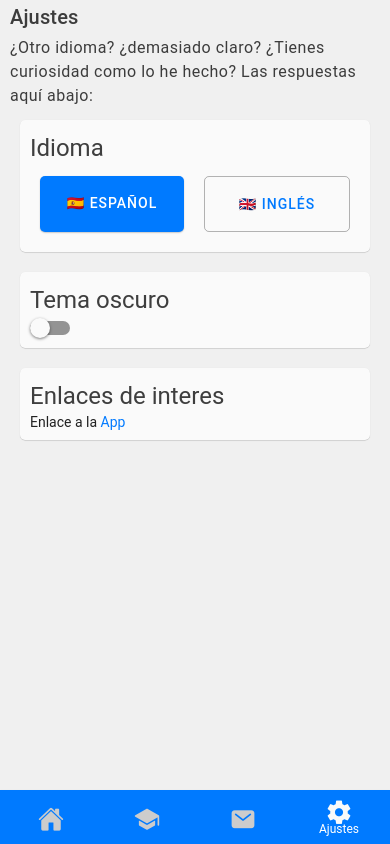
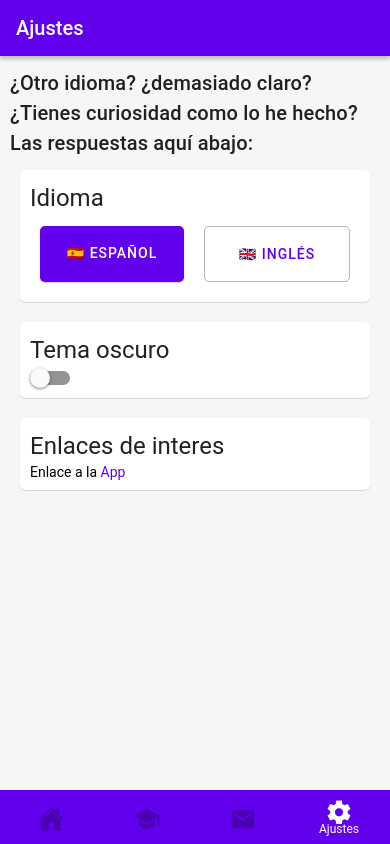
Before and after one commit to termitavee/web-app-personal, a React Native app: screen /Settings in a window 390 px wide. Built offline with nearby package versions, Linux system fonts and the light colour scheme.

Commit message:
ADD safe area and header

```diff
--- a/App.tsx
+++ b/App.tsx
@@ -4,6 +4,7 @@ import { Provider as PaperProvider } from 'react-native-paper';
 
 import { darkTheme, lightTheme } from 'src/assets/themes';
 import { ContextProvider } from 'src/hooks/use-context';
+import { initialWindowMetrics, SafeAreaProvider } from 'src/hooks/use-safe-area';
 import Navigation from 'src/navigation/tab-navigation';
 import { themeType } from 'src/types/context';
 import TranslationUtils from 'src/utils/translations';
@@ -24,7 +25,9 @@ export default function App() {
   return (
     <PaperProvider theme={currentTheme}>
       <ContextProvider value={{ themeContext, set: { theme } }}>
-        <View style={styles.container}>{loaded && <Navigation />}</View>
+        <SafeAreaProvider initialMetrics={initialWindowMetrics}>
+          <View style={styles.container}>{loaded && <Navigation />}</View>
+        </SafeAreaProvider>
       </ContextProvider>
     </PaperProvider>
   );
--- a/src/assets/themes.ts
+++ b/src/assets/themes.ts
@@ -6,57 +6,9 @@ export const lightTheme: ReactNativePaper.Theme = {
   dark: false,
   // mode ('adaptive' | 'exact'): color mode for dark theme (See Dark Theme).
   roundness: 5,
-  colors: {
-    ...DefaultTheme.colors,
-    primary: '#007aff', //primary color for your app, usually your brand color.
-    accent: '#00faff', //secondary color for your app which complements the primary color.
-    background: '#f0f0f0', //background color for pages, such as lists.
-    surface: '#fafafa', //background color for elements containing content, such as cards.
-    text: '#212121', //text color for content.
-    disabled: '#cccccc', //color for disabled elements.
-    placeholder: '#aaaaaa', //color for placeholder text, such as input placeholder.
-    // backdrop: '', //color for backdrops of various components such as modals.
-    // onSurface: '', //background color for snackbars
-    // notification: '', //background color for badges
-    // error: '',
-  },
-  fonts: {
-    // https://callstack.github.io/react-native-paper/fonts.html
-    ...DefaultTheme.fonts,
-    // regular: { fontFamily: '' },
-    // medium: { fontFamily: '' },
-    // light: { fontFamily: '' },
-    // thin: { fontFamily: '' },
-  },
-  animation: { scale: 1 },
 };
 
 export const darkTheme: Theme = {
   ...DarkTheme,
-  dark: true,
-  // mode ('adaptive' | 'exact'): color mode for dark theme (See Dark Theme).
   roundness: 5,
-  colors: {
-    ...DarkTheme.colors,
-    // primary: '#007aff', //primary color for your app, usually your brand color.
-    // accent: '#00faff', //secondary color for your app which complements the primary color.
-    // background: '#f0f0f0', //background color for pages, such as lists.
-    // surface: '#fafafa', //background color for elements containing content, such as cards.
-    // text: '#212121', //text color for content.
-    // disabled: '#cccccc', //color for disabled elements.
-    // placeholder: '#aaaaaa', //color for placeholder text, such as input placeholder.
-    // backdrop: '', //color for backdrops of various components such as modals.
-    // onSurface: '', //background color for snackbars
-    // notification: '', //background color for badges
-    // error: '',
-  },
-  fonts: {
-    // https://callstack.github.io/react-native-paper/fonts.html
-    ...DarkTheme.fonts,
-    // regular: { fontFamily: '' },
-    // medium: { fontFamily: '' },
-    // light: { fontFamily: '' },
-    // thin: { fontFamily: '' },
-  },
-  animation: { scale: 1 },
 };
--- a/src/components/container.tsx
+++ b/src/components/container.tsx
@@ -1,5 +1,9 @@
+import { useNavigationState } from '@react-navigation/core';
 import React from 'react';
-import { StyleSheet, ViewProps, ScrollView } from 'react-native';
+import { useTranslation } from 'react-i18next';
+import { StyleSheet, ViewProps, ScrollView, View, ViewStyle, StyleProp } from 'react-native';
+import { Appbar } from 'react-native-paper';
+import { getSafeArea } from 'src/hooks/use-safe-area';
 
 import { childrenType } from 'src/types/components';
 
@@ -14,13 +18,42 @@ const styles = StyleSheet.create({
 
 interface ICardProps extends ViewProps {
   children: childrenType | childrenType[];
+  noHeader?: boolean;
+  leftHeaderContent?: childrenType;
+  tightHeaderContent?: childrenType;
+  title?: string;
+  subtitle?: string;
+  innerStyle?: StyleProp<ViewStyle>;
 }
 
-const Container = ({ style, children, ...props }: ICardProps) => {
+const Container = ({
+  style,
+  children,
+  noHeader,
+  leftHeaderContent,
+  tightHeaderContent,
+  title,
+  subtitle,
+  ...props
+}: ICardProps) => {
   // const { themeContext, set } = useDefaultContext();
+  const {
+    padding: { paddingTop },
+  } = getSafeArea();
+  const { t } = useTranslation();
+  const defTitle = useNavigationState(({ routeNames, index }) => {
+    return t(`${routeNames[index].toLowerCase()}.title`);
+  });
   return (
-    <ScrollView style={[styles.scroll]} showsVerticalScrollIndicator={false} {...props}>
-      {children}
+    <ScrollView style={style} showsVerticalScrollIndicator={false} {...props}>
+      {!noHeader && (
+        <Appbar.Header>
+          {leftHeaderContent}
+          <Appbar.Content title={title || defTitle} subtitle={subtitle} />
+          {tightHeaderContent}
+        </Appbar.Header>
+      )}
+      <View style={[styles.scroll, { paddingTop: noHeader ? paddingTop : 10 }]}>{children}</View>
     </ScrollView>
   );
 };
--- /dev/null
+++ b/src/hooks/use-safe-area.tsx
@@ -0,0 +1,14 @@
+import { StatusBar } from 'react-native';
+import { useSafeAreaInsets } from 'react-native-safe-area-context';
+import { DeviceUtils } from 'src/utils/device';
+export { SafeAreaView, SafeAreaProvider, initialWindowMetrics } from 'react-native-safe-area-context';
+
+export const getSafeArea = () => {
+  const { top: topDef, left, right, bottom } = useSafeAreaInsets();
+  const top = (DeviceUtils.isAndroid ? StatusBar.currentHeight : topDef) || 20;
+  return {
+    insets: { top, left, right, bottom },
+    margin: { marginTop: top, marginLeft: left, marginRight: right, marginBottom: bottom },
+    padding: { paddingTop: top, paddingLeft: left, paddingRight: right, paddingBottom: bottom },
+  };
+};
--- a/src/screens/experience.tsx
+++ b/src/screens/experience.tsx
@@ -21,8 +21,7 @@ const Experience = () => {
   const educationList = t('experience.education.fields') as translatedType[];
   return (
     <Container>
-      <Title>{t('experience.title')}</Title>
-      <Subheading>{t('experience.description')}</Subheading>
+      <Title>{t('experience.description')}</Title>
 
       <Headline>{t('experience.knowledge.title')}</Headline>
       {knowledgeList.map(job => (
--- a/src/screens/home.tsx
+++ b/src/screens/home.tsx
@@ -3,7 +3,6 @@ import { Trans, useTranslation } from 'react-i18next';
 import { useTheme } from 'react-native-paper';
 
 import Container from 'src/components/container';
-import Subheading from 'src/components/text/subheading';
 import Text from 'src/components/text/text';
 import Title from 'src/components/text/title';
 
@@ -15,8 +14,7 @@ const Home = ({ navigation }) => {
   };
   return (
     <Container>
-      <Title>{t('home.title')}</Title>
-      <Subheading>{t('home.description')}</Subheading>
+      <Title>{t('home.description')}</Title>
       <Text>
         <Trans i18nKey="home.goToExp">
           go to tab
--- a/src/screens/settings.tsx
+++ b/src/screens/settings.tsx
@@ -7,7 +7,6 @@ import Button from 'src/components/button';
 import Card from 'src/components/card';
 import Container from 'src/components/container';
 import Headline from 'src/components/text/headline';
-import Subheading from 'src/components/text/subheading';
 import Text from 'src/components/text/text';
 import Title from 'src/components/text/title';
 import { useDefaultContext } from 'src/hooks/use-context';
@@ -19,11 +18,8 @@ const styles = StyleSheet.create({
   },
   button: {
     flex: 1,
-    // width: '43%',
   },
-  buttonText: {
-    // fontSize: 10,
-  },
+  buttonText: {},
 });
 
 const Settings = () => {
@@ -41,8 +37,7 @@ const Settings = () => {
   const onPressApp = () => DeviceUtils.openUrl('https://expo.dev/accounts/termitavee/projects/portfolio');
   return (
     <Container>
-      <Title>{t('settings.title')}</Title>
-      <Subheading>{t('settings.description')}</Subheading>
+      <Title>{t('settings.description')}</Title>
       <Card>
         <Headline>{t('settings.language')}</Headline>
         <View style={styles.row}>
```
